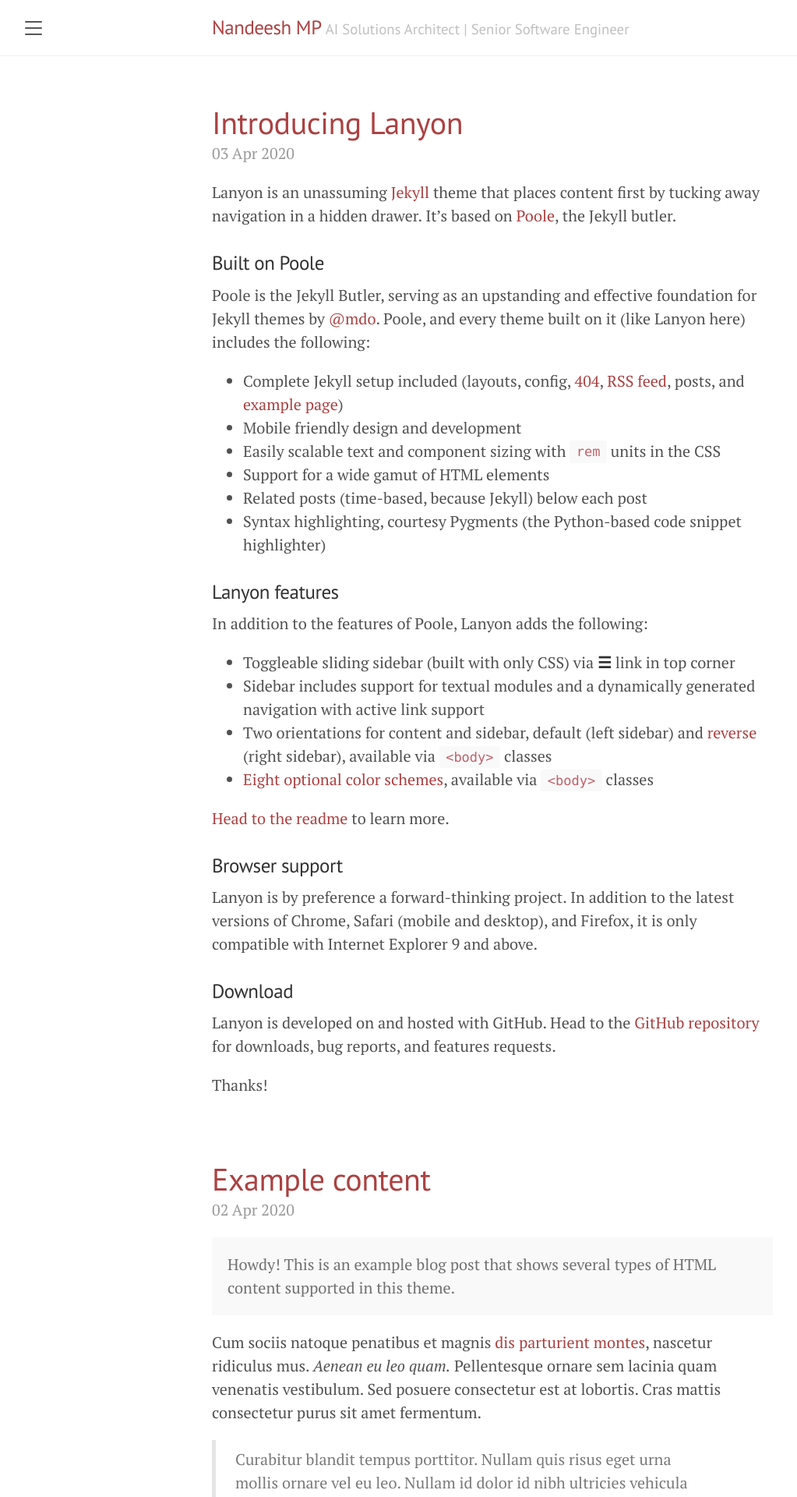
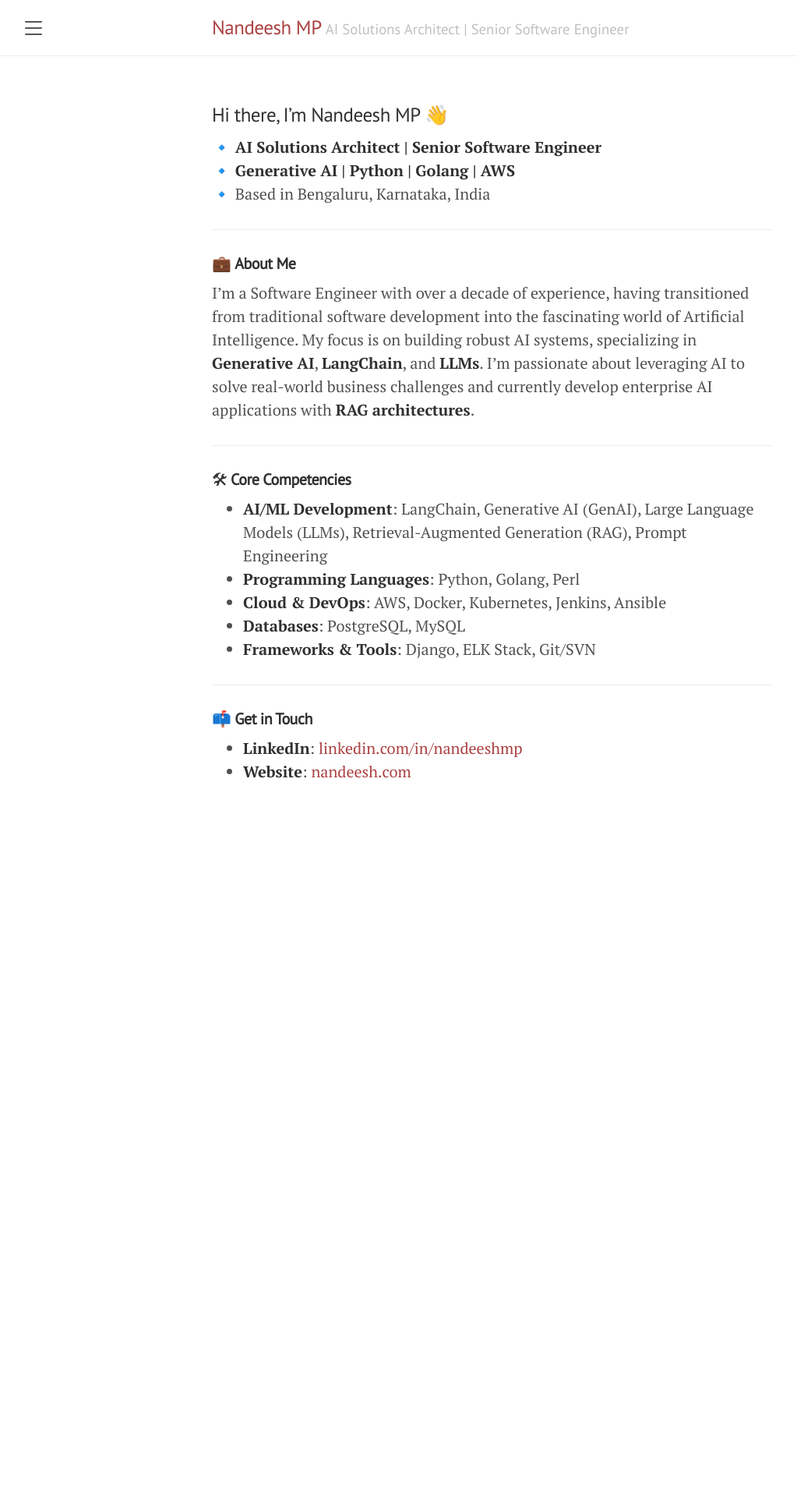
Before and after one commit to nandeeshmp/nandeeshmp.github.io, a Jekyll site: the page built from index.html, in a window 1280 px wide. Shown: the top 1920 px of the page at 78% size, without its empty margins (8-1031 px from the left). Built offline with Jekyll 4.4.1, drawn with Linux system fonts in a browser that asks for light colours; the list of posts is cut into pages by our own code; after the commit the page ends 1025 px from its top, so only the background shows below that; some of the changed text lies outside the part shown.

Commit message:
Add new post

```diff
--- a/_includes/sidebar.html
+++ b/_includes/sidebar.html
@@ -9,7 +9,8 @@
   </div>
 
   <nav class="sidebar-nav">
-    <a class="sidebar-nav-item{% if page.title == 'Home' %} active{% endif %}" href="{{ '/' | absolute_url }}">Home</a>
+    <a class="sidebar-nav-item{% if page.url == '/' %} active{% endif %}" href="{{ '/' | absolute_url }}">About</a>
+    <a class="sidebar-nav-item{% if page.url == '/blog/' %} active{% endif %}" href="{{ '/blog/' | absolute_url }}">Blog</a>
 
     {% comment %}
       The code below dynamically generates a sidebar nav of pages with
@@ -20,7 +21,9 @@
     {% for node in pages_list %}
       {% if node.title != null %}
         {% if node.layout == "page" %}
-          <a class="sidebar-nav-item{% if page.url == node.url %} active{% endif %}" href="{{ node.url | absolute_url }}">{{ node.title }}</a>
+          {% unless node.title == "About" or node.title == "Blog" or node.url == '/' %}
+            <a class="sidebar-nav-item{% if page.url == node.url %} active{% endif %}" href="{{ node.url | absolute_url }}">{{ node.title }}</a>
+          {% endunless %}
         {% endif %}
       {% endif %}
     {% endfor %}
--- a/_layouts/default.html
+++ b/_layouts/default.html
@@ -13,7 +13,7 @@
       <div class="masthead">
         <div class="container">
           <h3 class="masthead-title">
-            <a href="{{ site.baseurl }}/" title="Home">{{ site.title }}</a>
+            <a href="{{ site.baseurl }}/" title="About">{{ site.title }}</a>
             <small>{{ site.tagline }}</small>
           </h3>
         </div>
--- a/_layouts/page.html
+++ b/_layouts/page.html
@@ -3,6 +3,6 @@ layout: default
 ---
 
 <div class="page">
-  <h1 class="page-title">{{ page.title }}</h1>
+  <!-- <h1 class="page-title">{{ page.title }}</h1> -->
   {{ content }}
 </div>
--- a/_posts/2020-04-02-example-content.md
+++ /dev/null
@@ -1,122 +0,0 @@
----
-layout: post
-title: Example content
----
-
-
-<div class="message">
-  Howdy! This is an example blog post that shows several types of HTML content supported in this theme.
-</div>
-
-Cum sociis natoque penatibus et magnis <a href="#">dis parturient montes</a>, nascetur ridiculus mus. *Aenean eu leo quam.* Pellentesque ornare sem lacinia quam venenatis vestibulum. Sed posuere consectetur est at lobortis. Cras mattis consectetur purus sit amet fermentum.
-
-> Curabitur blandit tempus porttitor. Nullam quis risus eget urna mollis ornare vel eu leo. Nullam id dolor id nibh ultricies vehicula ut id elit.
-
-Etiam porta **sem malesuada magna** mollis euismod. Cras mattis consectetur purus sit amet fermentum. Aenean lacinia bibendum nulla sed consectetur.
-
-## Inline HTML elements
-
-HTML defines a long list of available inline tags, a complete list of which can be found on the [Mozilla Developer Network](https://developer.mozilla.org/en-US/docs/Web/HTML/Element).
-
-- **To bold text**, use `<strong>`.
-- *To italicize text*, use `<em>`.
-- Abbreviations, like <abbr title="HyperText Markup Langage">HTML</abbr> should use `<abbr>`, with an optional `title` attribute for the full phrase.
-- Citations, like <cite>&mdash; Mark otto</cite>, should use `<cite>`.
-- <del>Deleted</del> text should use `<del>` and <ins>inserted</ins> text should use `<ins>`.
-- Superscript <sup>text</sup> uses `<sup>` and subscript <sub>text</sub> uses `<sub>`.
-
-Most of these elements are styled by browsers with few modifications on our part.
-
-## Heading
-
-Vivamus sagittis lacus vel augue rutrum faucibus dolor auctor. Duis mollis, est non commodo luctus, nisi erat porttitor ligula, eget lacinia odio sem nec elit. Morbi leo risus, porta ac consectetur ac, vestibulum at eros.
-
-### Code
-
-Cum sociis natoque penatibus et magnis dis `code element` montes, nascetur ridiculus mus.
-
-{% highlight js %}
-// Example can be run directly in your JavaScript console
-
-// Create a function that takes two arguments and returns the sum of those arguments
-var adder = new Function("a", "b", "return a + b");
-
-// Call the function
-adder(2, 6);
-// > 8
-{% endhighlight %}
-
-Aenean lacinia bibendum nulla sed consectetur. Etiam porta sem malesuada magna mollis euismod. Fusce dapibus, tellus ac cursus commodo, tortor mauris condimentum nibh, ut fermentum massa.
-
-### Lists
-
-Cum sociis natoque penatibus et magnis dis parturient montes, nascetur ridiculus mus. Aenean lacinia bibendum nulla sed consectetur. Etiam porta sem malesuada magna mollis euismod. Fusce dapibus, tellus ac cursus commodo, tortor mauris condimentum nibh, ut fermentum massa justo sit amet risus.
-
-* Praesent commodo cursus magna, vel scelerisque nisl consectetur et.
-* Donec id elit non mi porta gravida at eget metus.
-* Nulla vitae elit libero, a pharetra augue.
-
-Donec ullamcorper nulla non metus auctor fringilla. Nulla vitae elit libero, a pharetra augue.
-
-1. Vestibulum id ligula porta felis euismod semper.
-2. Cum sociis natoque penatibus et magnis dis parturient montes, nascetur ridiculus mus.
-3. Maecenas sed diam eget risus varius blandit sit amet non magna.
-
-Cras mattis consectetur purus sit amet fermentum. Sed posuere consectetur est at lobortis.
-
-<dl>
-  <dt>HyperText Markup Language (HTML)</dt>
-  <dd>The language used to describe and define the content of a Web page</dd>
-
-  <dt>Cascading Style Sheets (CSS)</dt>
-  <dd>Used to describe the appearance of Web content</dd>
-
-  <dt>JavaScript (JS)</dt>
-  <dd>The programming language used to build advanced Web sites and applications</dd>
-</dl>
-
-Integer posuere erat a ante venenatis dapibus posuere velit aliquet. Morbi leo risus, porta ac consectetur ac, vestibulum at eros. Nullam quis risus eget urna mollis ornare vel eu leo.
-
-### Tables
-
-Aenean lacinia bibendum nulla sed consectetur. Lorem ipsum dolor sit amet, consectetur adipiscing elit.
-
-<table>
-  <thead>
-    <tr>
-      <th>Name</th>
-      <th>Upvotes</th>
-      <th>Downvotes</th>
-    </tr>
-  </thead>
-  <tfoot>
-    <tr>
-      <td>Totals</td>
-      <td>21</td>
-      <td>23</td>
-    </tr>
-  </tfoot>
-  <tbody>
-    <tr>
-      <td>Alice</td>
-      <td>10</td>
-      <td>11</td>
-    </tr>
-    <tr>
-      <td>Bob</td>
-      <td>4</td>
-      <td>3</td>
-    </tr>
-    <tr>
-      <td>Charlie</td>
-      <td>7</td>
-      <td>9</td>
-    </tr>
-  </tbody>
-</table>
-
-Nullam id dolor id nibh ultricies vehicula ut id elit. Sed posuere consectetur est at lobortis. Nullam quis risus eget urna mollis ornare vel eu leo.
-
------
-
-Want to see something else added? <a href="https://github.com/poole/poole/issues/new">Open an issue.</a>
--- a/_posts/2020-04-03-introducing-lanyon.md
+++ /dev/null
@@ -1,38 +0,0 @@
----
-layout: post
-title: Introducing Lanyon
----
-
-Lanyon is an unassuming [Jekyll](http://jekyllrb.com) theme that places content first by tucking away navigation in a hidden drawer. It's based on [Poole](http://getpoole.com), the Jekyll butler.
-
-### Built on Poole
-
-Poole is the Jekyll Butler, serving as an upstanding and effective foundation for Jekyll themes by [@mdo](https://twitter.com/mdo). Poole, and every theme built on it (like Lanyon here) includes the following:
-
-* Complete Jekyll setup included (layouts, config, [404](/404), [RSS feed](/atom.xml), posts, and [example page](/about))
-* Mobile friendly design and development
-* Easily scalable text and component sizing with `rem` units in the CSS
-* Support for a wide gamut of HTML elements
-* Related posts (time-based, because Jekyll) below each post
-* Syntax highlighting, courtesy Pygments (the Python-based code snippet highlighter)
-
-### Lanyon features
-
-In addition to the features of Poole, Lanyon adds the following:
-
-* Toggleable sliding sidebar (built with only CSS) via **☰** link in top corner
-* Sidebar includes support for textual modules and a dynamically generated navigation with active link support
-* Two orientations for content and sidebar, default (left sidebar) and [reverse](https://github.com/poole/lanyon#reverse-layout) (right sidebar), available via `<body>` classes
-* [Eight optional color schemes](https://github.com/poole/lanyon#themes), available via `<body>` classes
-
-[Head to the readme](https://github.com/poole/lanyon#readme) to learn more.
-
-### Browser support
-
-Lanyon is by preference a forward-thinking project. In addition to the latest versions of Chrome, Safari (mobile and desktop), and Firefox, it is only compatible with Internet Explorer 9 and above.
-
-### Download
-
-Lanyon is developed on and hosted with GitHub. Head to the <a href="https://github.com/poole/lanyon">GitHub repository</a> for downloads, bug reports, and features requests.
-
-Thanks!
--- a/index.html
+++ b/index.html
@@ -1,37 +1,7 @@
 ---
-layout: default
-title: Home
+layout: page
+title: About
 ---
 
-<div class="posts">
-  {% for post in paginator.posts %}
-  <div class="post">
-    <h1 class="post-title">
-      <a href="{{ post.url | absolute_url }}">
-        {{ post.title }}
-      </a>
-    </h1>
-
-    <span class="post-date">{{ post.date | date_to_string }}</span>
-
-    {{ post.content }}
-  </div>
-  {% endfor %}
-</div>
-
-<div class="pagination">
-  {% if paginator.next_page %}
-    <a class="pagination-item older" href="{{ paginator.next_page_path | absolute_url }}">Older</a>
-  {% else %}
-    <span class="pagination-item older">Older</span>
-  {% endif %}
-  {% if paginator.previous_page %}
-    {% if paginator.page == 2 %}
-      <a class="pagination-item newer" href="{{ '/' | absolute_url }}">Newer</a>
-    {% else %}
-      <a class="pagination-item newer" href="{{ paginator.previous_page_path | absolute_url }}">Newer</a>
-    {% endif %}
-  {% else %}
-    <span class="pagination-item newer">Newer</span>
-  {% endif %}
-</div>
+{% capture about_content %}{% include_relative README.md %}{% endcapture %}
+{{ about_content | markdownify }}
--- a/public/css/lanyon.css
+++ b/public/css/lanyon.css
@@ -304,7 +304,7 @@ a.sidebar-nav-item:focus {
 
 .page,
 .post {
-  margin-bottom: 4em;
+  margin-bottom: 1em;
 }
 
 /* Blog post or page title */
```
Also changed, not shown: _posts/2021-03-05-understanding-gitignore.md (added, +54 -0 lines), blog.html (added, +18 -0 lines).
